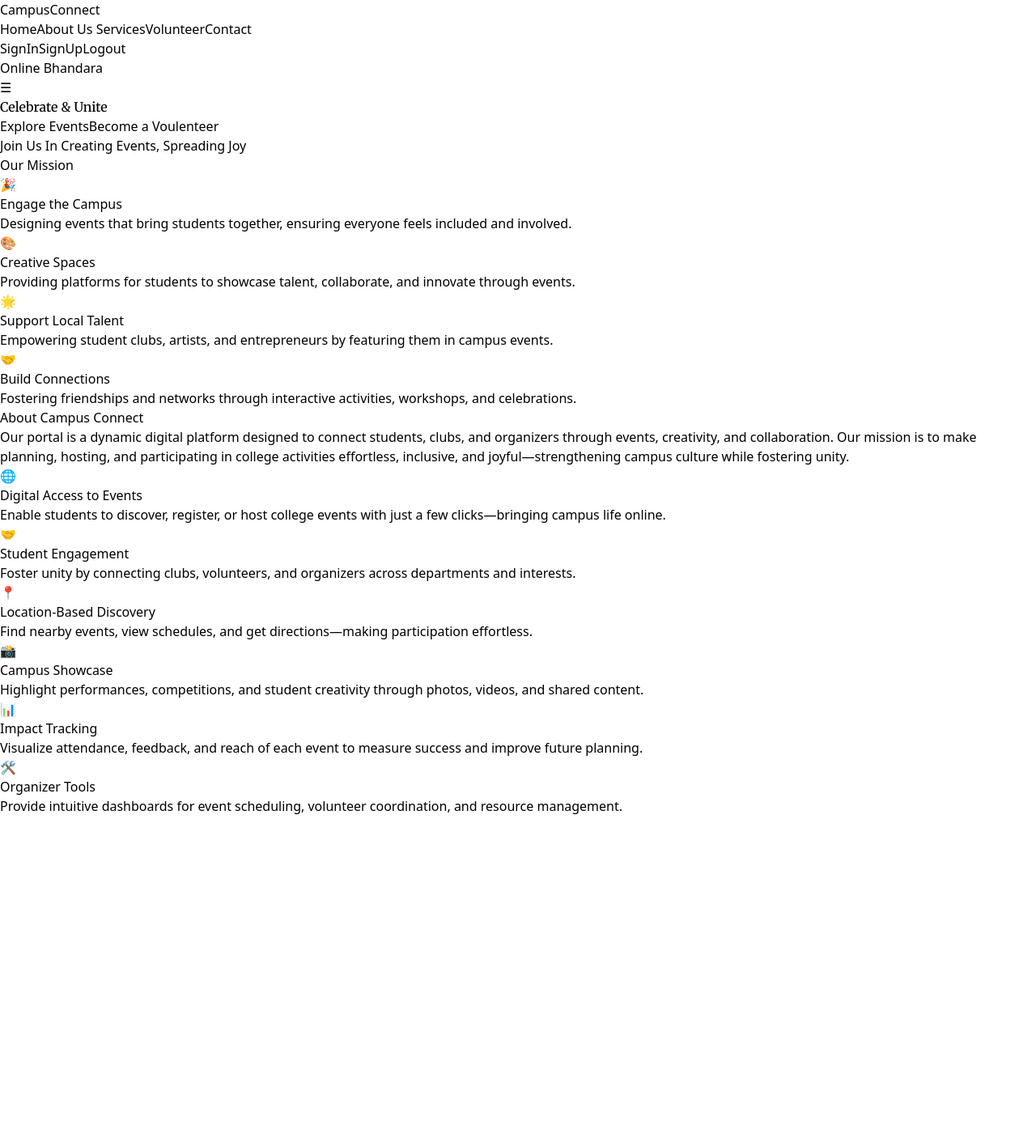
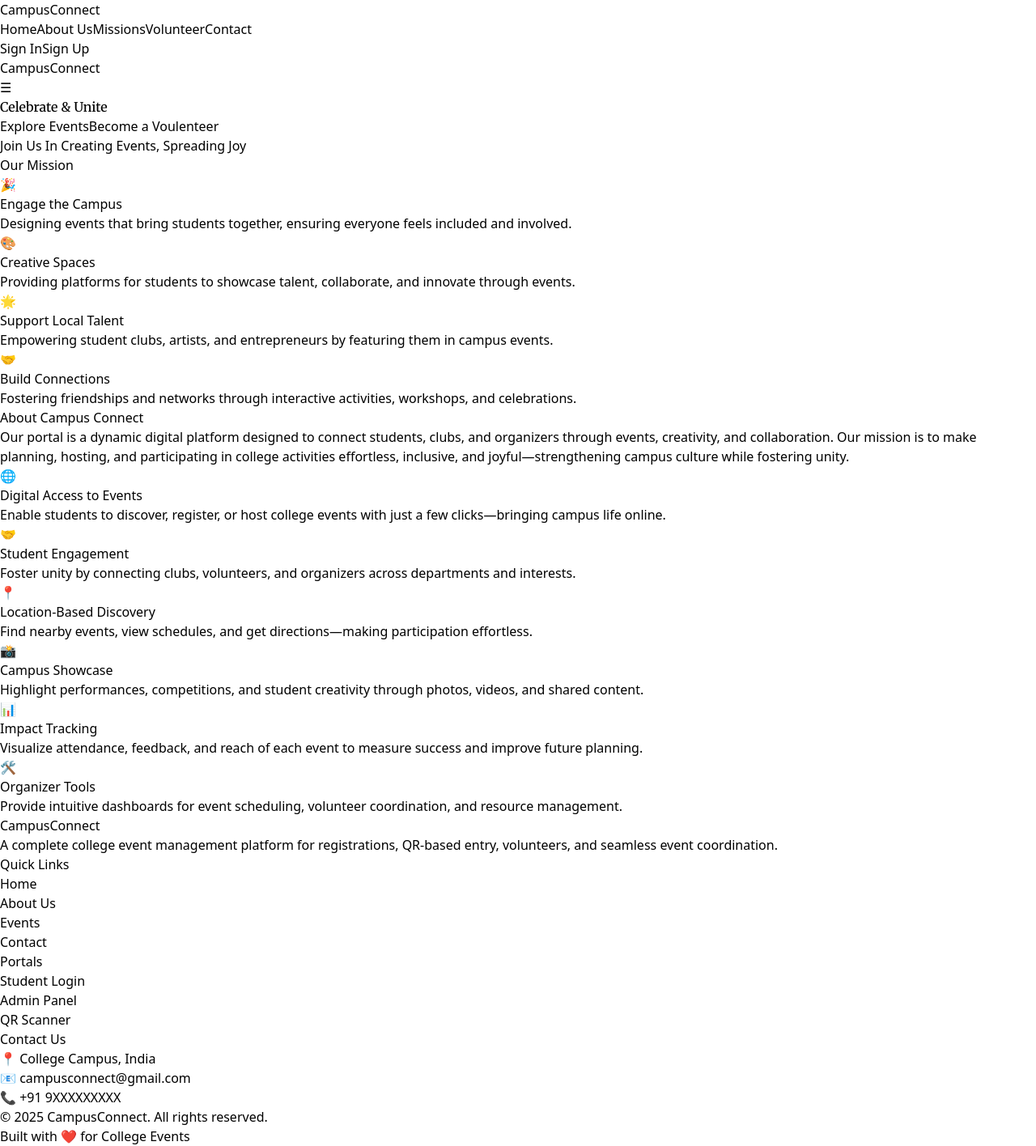
Before and after one commit to gulshan-ray123/campus-event-management, a React app in the folder Frontend/: page / in a window 1280 px wide. Shown: the whole page at 81% size. Before the commit the page ends 1008 px from the top, so only its background shows below. Built offline with nearby package versions, Linux system fonts and the light colour scheme; the HTML template or start-up script is replaced by a standard one.

Commit message:
added-app

```diff
--- a/Frontend/src/App.css
+++ b/Frontend/src/App.css
@@ -7,3 +7,7 @@
   font-style: normal;
   font-variation-settings:"wdth" 100;
 }
+
+html {
+  scroll-behavior: smooth;
+}
--- a/Frontend/src/Components/About.jsx
+++ b/Frontend/src/Components/About.jsx
@@ -44,7 +44,7 @@ function About() {
       initial={{ opacity: 0, y: 50 }}
       animate={isInView ? { opacity: 1, y: 0 } : {}}
       transition={{ duration: 0.8 }}>
-       <section className="bg-gradient-to-t from-yellow-500 to-orange-200 py-16 px-6 md:px-20">
+       <section className="bg-gradient-to-t from-yellow-500 to-orange-200 py-16 px-6 md:px-20" id='about'>
       <div className="max-w-5xl mx-auto text-center">
         <h2 className="text-4xl font-bold text-orange-700 mb-4">About Campus Connect</h2>
         <p className="text-lg text-gray-700 mb-10">
--- /dev/null
+++ b/Frontend/src/Components/Footer.jsx
@@ -0,0 +1,87 @@
+import React from "react";
+import { Link } from "react-router-dom";
+
+function Footer() {
+  return (
+    <footer className="bg-gray-900 text-gray-300" id="contact">
+      <div className="max-w-7xl mx-auto px-6 py-10">
+
+        <div className="grid grid-cols-1 md:grid-cols-4 gap-8">
+
+
+          <div>
+            <h2 className="text-2xl font-bold text-orange-400">
+              CampusConnect
+            </h2>
+            <p className="mt-3 text-sm leading-relaxed">
+              A complete college event management platform for registrations,
+              QR-based entry, volunteers, and seamless event coordination.
+            </p>
+          </div>
+
+
+          <div>
+            <h3 className="text-lg font-semibold text-white mb-3">
+              Quick Links
+            </h3>
+            <ul className="space-y-2 text-sm">
+              <li><a href="#home" className="hover:text-orange-400">Home</a></li>
+              <li><a href="#about" className="hover:text-orange-400">About Us</a></li>
+              <li><a href="#services" className="hover:text-orange-400">Events</a></li>
+              <li><a href="#contact" className="hover:text-orange-400">Contact</a></li>
+            </ul>
+          </div>
+
+
+          <div>
+            <h3 className="text-lg font-semibold text-white mb-3">
+              Portals
+            </h3>
+            <ul className="space-y-2 text-sm">
+              <li>
+                <Link to="/Login" className="hover:text-orange-400">
+                  Student Login
+                </Link>
+              </li>
+              <li>
+                <Link to="/AdminLogin" className="hover:text-orange-400">
+                  Admin Panel
+                </Link>
+              </li>
+              <li>
+                <Link to="/QRScanner" className="hover:text-orange-400">
+                  QR Scanner
+                </Link>
+              </li>
+            </ul>
+          </div>
+
+
+          <div>
+            <h3 className="text-lg font-semibold text-white mb-3">
+              Contact Us
+            </h3>
+            <p className="text-sm">📍 College Campus, India</p>
+            <p className="text-sm mt-1">📧 campusconnect@gmail.com</p>
+            <p className="text-sm mt-1">📞 +91 9XXXXXXXXX</p>
+          </div>
+
+        </div>
+
+        <div className="border-t border-gray-700 mt-8 pt-4 flex flex-col md:flex-row justify-between items-center text-sm">
+
+          <p>
+            © {new Date().getFullYear()} CampusConnect. All rights reserved.
+          </p>
+
+          <p className="mt-2 md:mt-0">
+            Built with ❤️ for College Events
+          </p>
+
+        </div>
+      </div>
+    </footer>
+  );
+}
+
+export default Footer;
--- a/Frontend/src/Components/Header.jsx
+++ b/Frontend/src/Components/Header.jsx
@@ -1,76 +1,85 @@
-import React from 'react'
-import {NavLink,Link} from 'react-router-dom'
-import { useState } from 'react';
+import React, { useState } from 'react';
+import { NavLink, Link, useNavigate } from 'react-router-dom';
 import { motion } from 'framer-motion';
+
 function Header() {
   const [isOpen, setIsOpen] = useState(false);
+  const navigate = useNavigate();
 
-  const navItems = ['Home', 'About Us', 'Services', 'Volunteer', 'Contact'];
-
-  // ✅ Logout handler
+  // Logout handler
   const handleLogout = () => {
-    // Token/cookie clear logic (example)
-    localStorage.removeItem("token"); // अगर token localStorage में है
-    navigate("/Login"); // Redirect to login
+    localStorage.removeItem("token");
+    navigate("/Login");
+    setIsOpen(false);
   };
-
 
   return (
     <>
+      {/* ================= DESKTOP VIEW ================= */}
       <nav className="bg-yellow-100 shadow-md hidden md:block">
-      <div className="max-w-7xl mx-auto px-4 sm:px-6 lg:px-8">
+        <div className="max-w-7xl mx-auto px-4">
           <div className="flex justify-between items-center h-16">
-          {/* Logo / Brand Name */}
-          <div className="flex-shrink-0 text-2xl font-bold text-orange-600">
+
+            {/* Logo */}
+            <div className="text-2xl font-bold text-orange-600">
               CampusConnect
             </div>
 
-          {/* Navigation Links */}
-          <div className="hidden md:flex space-x-6">
-            <NavLink to="" className="text-gray-700 hover:text-orange-500 font-medium">Home</NavLink>
-            <a href="#about" className="text-gray-700 hover:text-orange-500 font-medium">About Us</a>
-           <NavLink to="/QRScanner"> <a href="#services" className="text-gray-700 hover:text-orange-500 font-medium">Services</a></NavLink>
-            <NavLink to="/AdminLogin"><a href="#volunteer" className="text-gray-700 hover:text-orange-500 font-medium">Volunteer</a></NavLink>
-            <a href="#contact" className="text-gray-700 hover:text-orange-500 font-medium">Contact</a>
+            {/* Links */}
+            <div className="flex space-x-6">
+              <NavLink to="/" className="text-gray-700 hover:text-orange-500 font-medium">
+                Home
+              </NavLink>
+              <a href="#about" className="text-gray-700 hover:text-orange-500 font-medium">
+                About Us
+              </a>
+              <a href="#mission" className="text-gray-700 hover:text-orange-500 font-medium">
+               Missions
+              </a>
+              <NavLink to="/AdminLogin" className="text-gray-700 hover:text-orange-500 font-medium">
+                Volunteer
+              </NavLink>
+              <a href="#contact" className="text-gray-700 hover:text-orange-500 font-medium">
+                Contact
+              </a>
             </div>
 
-          {/* CTA Buttons */}
-          <div className="hidden md:flex space-x-4">
+            {/* Buttons */}
+            <div className="flex space-x-3">
               <NavLink to="/Login">
-              <button className="bg-orange-500 text-white px-4 py-2 rounded hover:bg-orange-600 transition">
-             SignIn
+                <button className="bg-orange-500 text-white px-4 py-2 rounded hover:bg-orange-600">
+                  Sign In
                 </button>
               </NavLink>
               <NavLink to="/SignUp">
-              <button className="bg-white border border-orange-500 text-orange-500 px-4 py-2 rounded hover:bg-orange-100 transition">
-             SignUp
+                <button className="border border-orange-500 text-orange-500 px-4 py-2 rounded hover:bg-orange-100">
+                  Sign Up
                 </button>
               </NavLink>
-            <NavLink to="">
-              <button
+              {/* <button
                 onClick={handleLogout}
-                className="bg-red-500 text-white px-4 py-2 rounded hover:bg-red-600 transition"
+                className="bg-red-500 text-white px-4 py-2 rounded hover:bg-red-600"
               >
                 Logout
-              </button>
+              </button> */}
+            </div>
 
-            </NavLink>
-          </div>
           </div>
         </div>
       </nav>
 
-{/* Mobile View  */}
-
- <nav className="bg-yellow-100 shadow-md block  md:hidden">
+      {/* ================= MOBILE VIEW ================= */}
+      <nav className="bg-yellow-100 shadow-md block md:hidden ">
         <div className="flex justify-between items-center px-4 py-3">
           {/* Logo */}
-        <div className="text-2xl font-bold text-orange-600">Online Bhandara</div>
+          <div className="text-2xl font-bold text-orange-600">
+            CampusConnect
+          </div>
 
-        {/* Hamburger Icon */}
+          {/* Hamburger */}
           <button
             onClick={() => setIsOpen(!isOpen)}
-          className="text-orange-600 text-3xl focus:outline-none md:hidden"
+            className="text-orange-600 text-3xl"
           >
             ☰
           </button>
@@ -78,41 +87,70 @@ function Header() {
 
         {/* Mobile Menu */}
         {isOpen && (
-        <motion.div  initial={{ scale: 0.8, opacity: 0 }}
-  animate={{ scale: 1, opacity: 1 }}
-  transition={{ duration: 0.6 }}
- className="md:hidden px-4 pb-4 space-y-2">
-          {/* {navItems.map((item, index) => (
+          <motion.div
+            initial={{ y: -10, opacity: 0 }}
+            animate={{ y: 0, opacity: 1 }}
+            transition={{ duration: 0.4 }}
+            className="px-4 pb-4 space-y-3"
+          >
+            <NavLink
+              to="/"
+              onClick={() => setIsOpen(false)}
+              className="block text-center text-gray-700 font-medium hover:text-orange-500"
+            >
+              Home
+            </NavLink>
+
             <a
-              key={index}
-              href={`#${item.toLowerCase().replace(/\s+/g, '')}`}
-              className="block text-gray-700 font-medium hover:text-orange-500 text-center"
+              href="#about"
+              onClick={() => setIsOpen(false)}
+              className="block text-center text-gray-700 font-medium hover:text-orange-500"
             >
-              {item}
+              About Us
             </a>
-          ))} */}
-           <NavLink to="/QRScanner"> <a href="#services" className="text-gray-700 hover:text-orange-500 font-medium">Services</a></NavLink>
-          <div className="mt-4 space-y-2 ml-3">
-            <Link to="/QRScanner"><button className="w-full bg-orange-500 text-white py-2 rounded hover:bg-orange-600 transition text-c">
-              Donate Now
-            </button></Link>
-            <button className="w-full border border-orange-500 text-orange-500 py-2 rounded hover:bg-orange-100 transition">
-              Become a Volunteer
+
+            <a href="#mission"
+              onClick={() => setIsOpen(false)}
+              className="block text-center text-gray-700 font-medium hover:text-orange-500"
+            >
+             Missions
+            </a>
+
+            <NavLink
+              to="/AdminLogin"
+              onClick={() => setIsOpen(false)}
+              className="block text-center text-gray-700 font-medium hover:text-orange-500"
+            >
+              Volunteer
+            </NavLink>
+
+            <a
+              href="#contact"
+              onClick={() => setIsOpen(false)}
+              className="block text-center text-gray-700 font-medium hover:text-orange-500"
+            >
+              Contact
+            </a>
+
+            {/* Buttons */}
+            <div className="pt-3 space-y-2">
+              <Link to="/Login" onClick={() => setIsOpen(false)}>
+                <button className="w-full bg-orange-500 text-white py-2 rounded hover:bg-orange-600">
+                  Sign In
                 </button>
-             <button
-                onClick={handleLogout}
-                className="w-full bg-red-500 text-white py-2 rounded hover:bg-red-600 transition"
-              >
-                Logout
+              </Link>
+
+              <Link to="/SignUp" onClick={() => setIsOpen(false)}>
+                <button className="w-full border border-orange-500 text-orange-500 py-2 rounded hover:bg-orange-100">
+                  Sign Up
                 </button>
-
-
+              </Link>
             </div>
           </motion.div>
         )}
       </nav>
     </>
-  )
+  );
 }
 
 export default Header;
--- a/Frontend/src/Components/Layout.jsx
+++ b/Frontend/src/Components/Layout.jsx
@@ -2,6 +2,7 @@ import React from 'react'
 import CoverSection from './CoverSection'
 import Mission from './Mission'
 import About from './About'
+import Footer from './Footer'
 
 function Layout() {
   return (
@@ -9,6 +10,7 @@ function Layout() {
        <CoverSection/>
        <Mission/>
        <About/>
+       <Footer/>
     </div>
   )
 }
--- a/Frontend/src/Components/Mission.jsx
+++ b/Frontend/src/Components/Mission.jsx
@@ -36,7 +36,7 @@ const missions = [
       animate={isInView ? { opacity: 1, y: 0 } : {}}
       transition={{ duration: 0.8  }}
 >
-       <section className="py-12 bg-gradient-to-b from-yellow-500 to-orange-200">
+       <section className="py-12 bg-gradient-to-b from-yellow-500 to-orange-200" id='mission'>
       <h2 className="text-4xl font-bold text-center text-orange-600 mb-8">
         Our Mission
       </h2>
```
Also changed, not shown: Frontend/src/Components/CoverSection.jsx (+5 -5 lines). Lines whose indentation alone changed are shown as unchanged.
